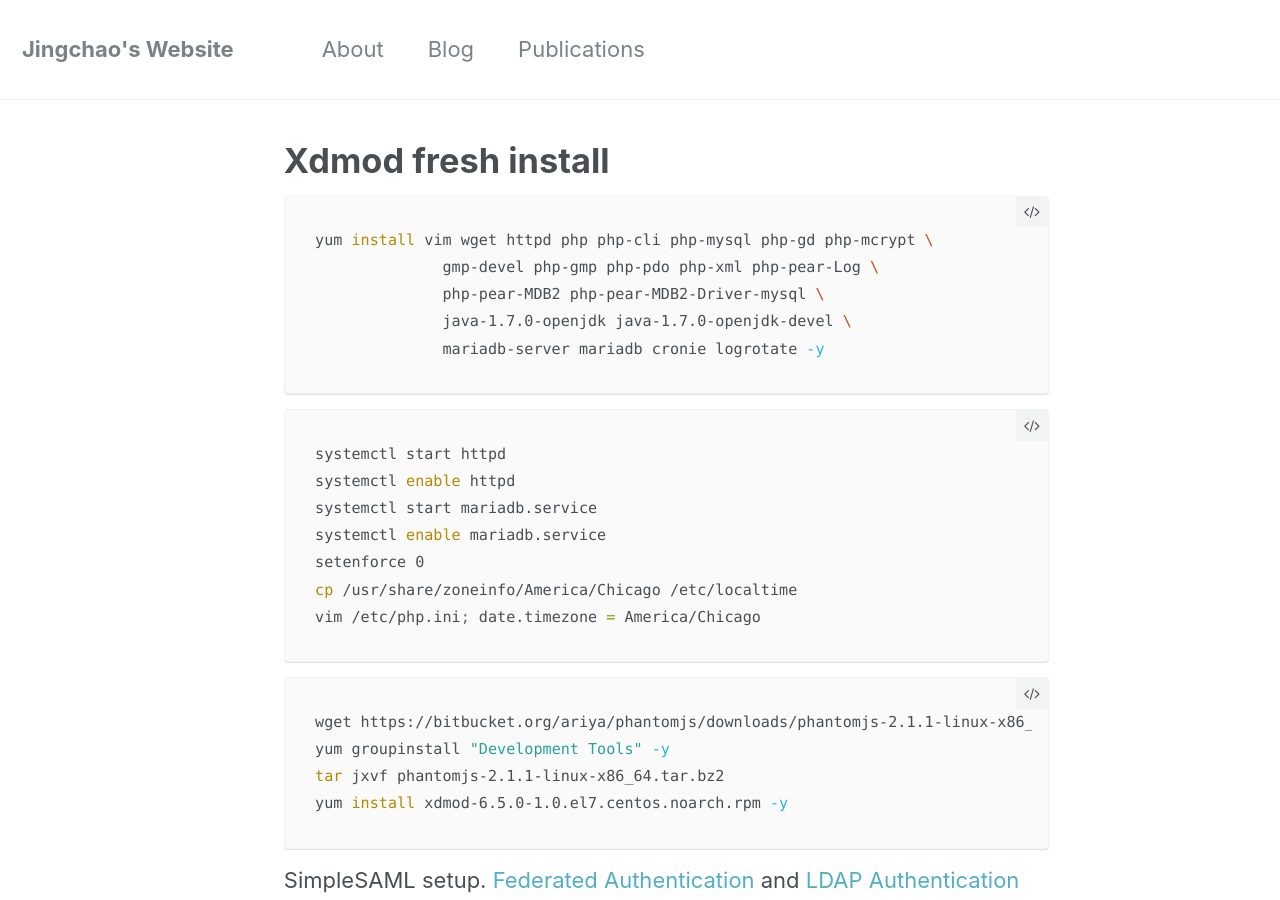
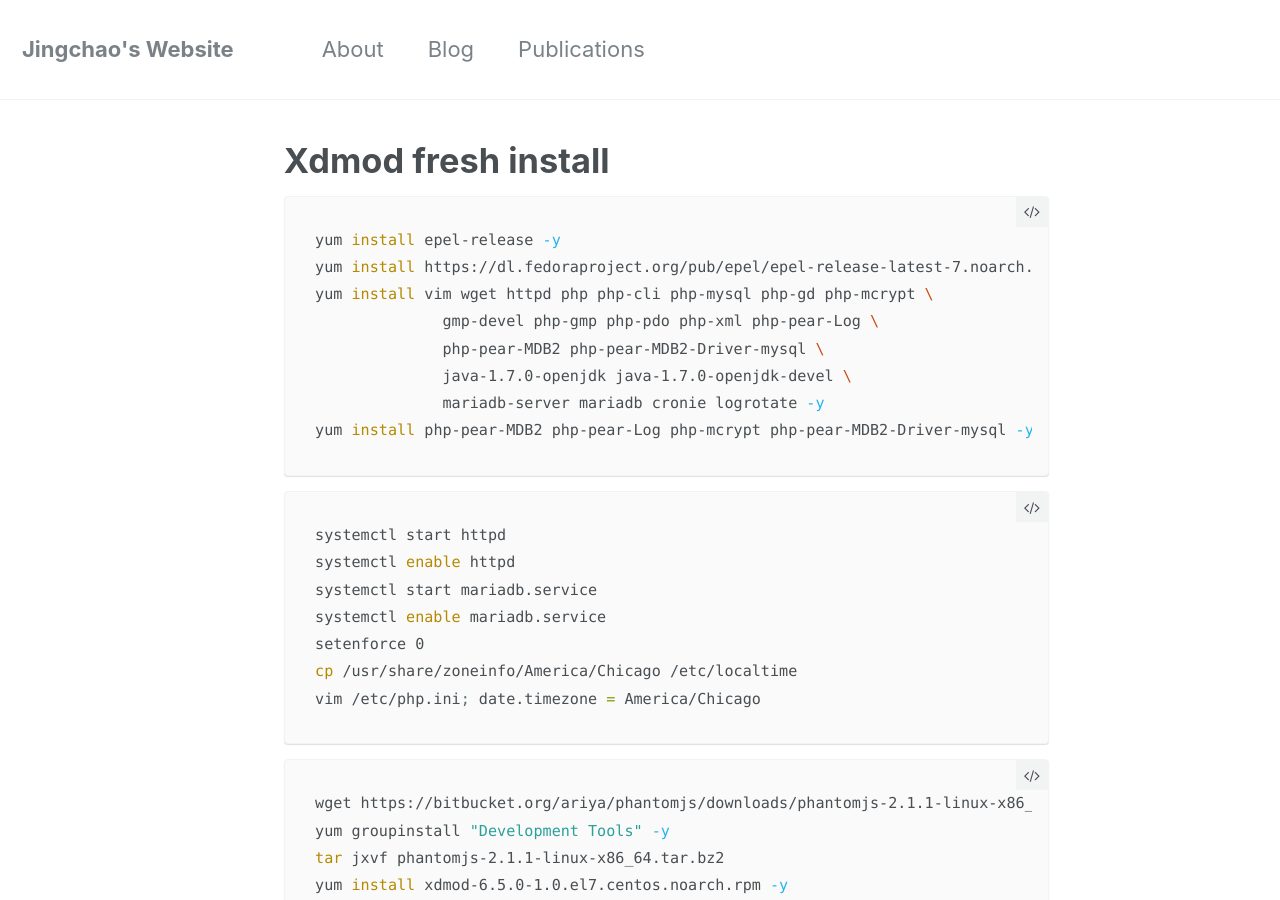
Before and after one commit to JingchaoZhang/JingchaoZhang.github.io, a Jekyll site: the page built from _posts/2017-03-20-XDMoD fresh install.md, in a window 1280 px wide and 900 px high. Built offline with Jekyll 4.4.1, drawn with Linux system fonts in a browser that asks for light colours.

Commit message:
Update 2017-03-20-XDMoD fresh install.md

````diff
--- a/_posts/2017-03-20-XDMoD fresh install.md
+++ b/_posts/2017-03-20-XDMoD fresh install.md
@@ -4,11 +4,14 @@ author_profile: false
 ---
 
 ```bash
+yum install epel-release -y
+yum install https://dl.fedoraproject.org/pub/epel/epel-release-latest-7.noarch.rpm -y
 yum install vim wget httpd php php-cli php-mysql php-gd php-mcrypt \
               gmp-devel php-gmp php-pdo php-xml php-pear-Log \
               php-pear-MDB2 php-pear-MDB2-Driver-mysql \
               java-1.7.0-openjdk java-1.7.0-openjdk-devel \
               mariadb-server mariadb cronie logrotate -y
+yum install php-pear-MDB2 php-pear-Log php-mcrypt php-pear-MDB2-Driver-mysql -y
 ```
 ```bash
 systemctl start httpd
````
